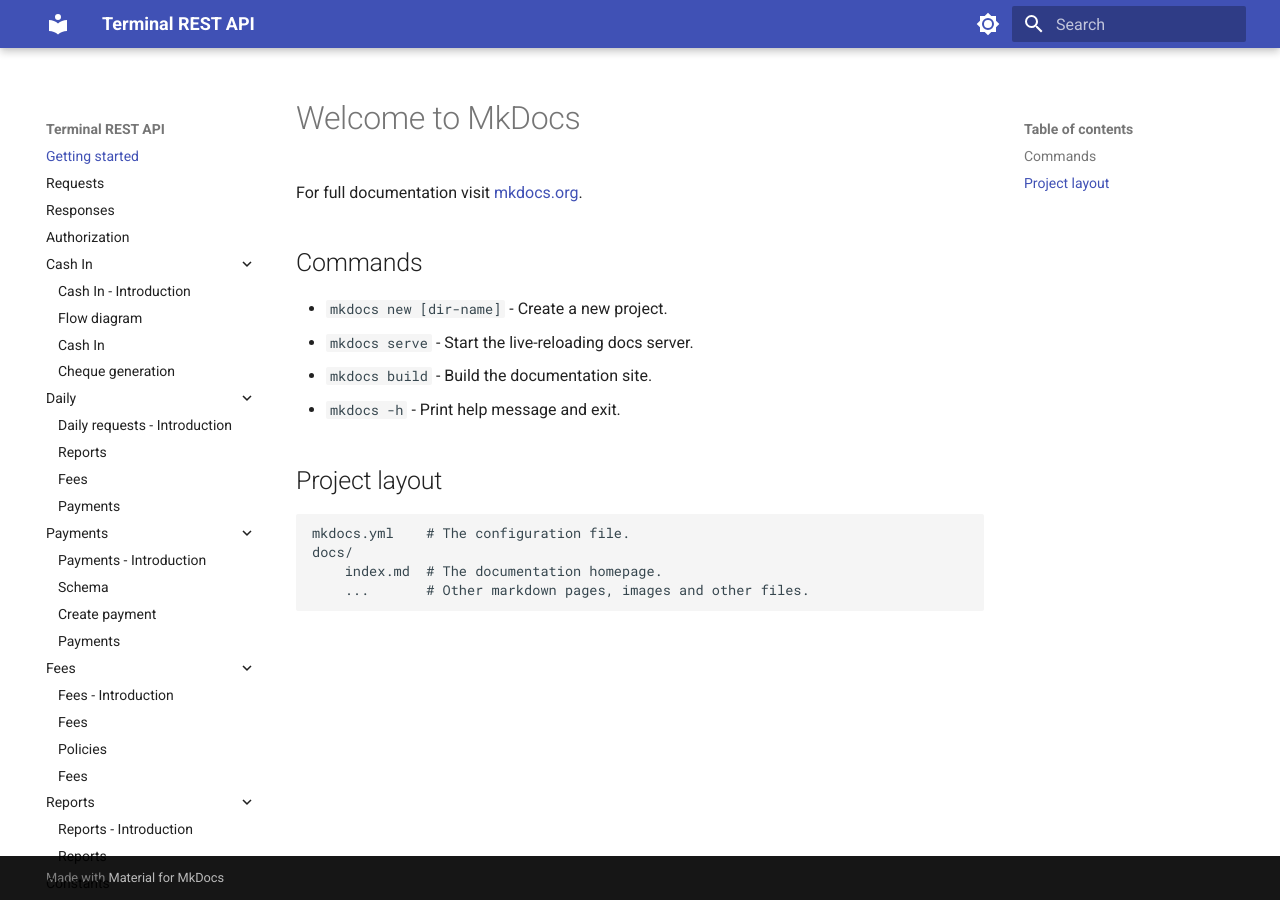
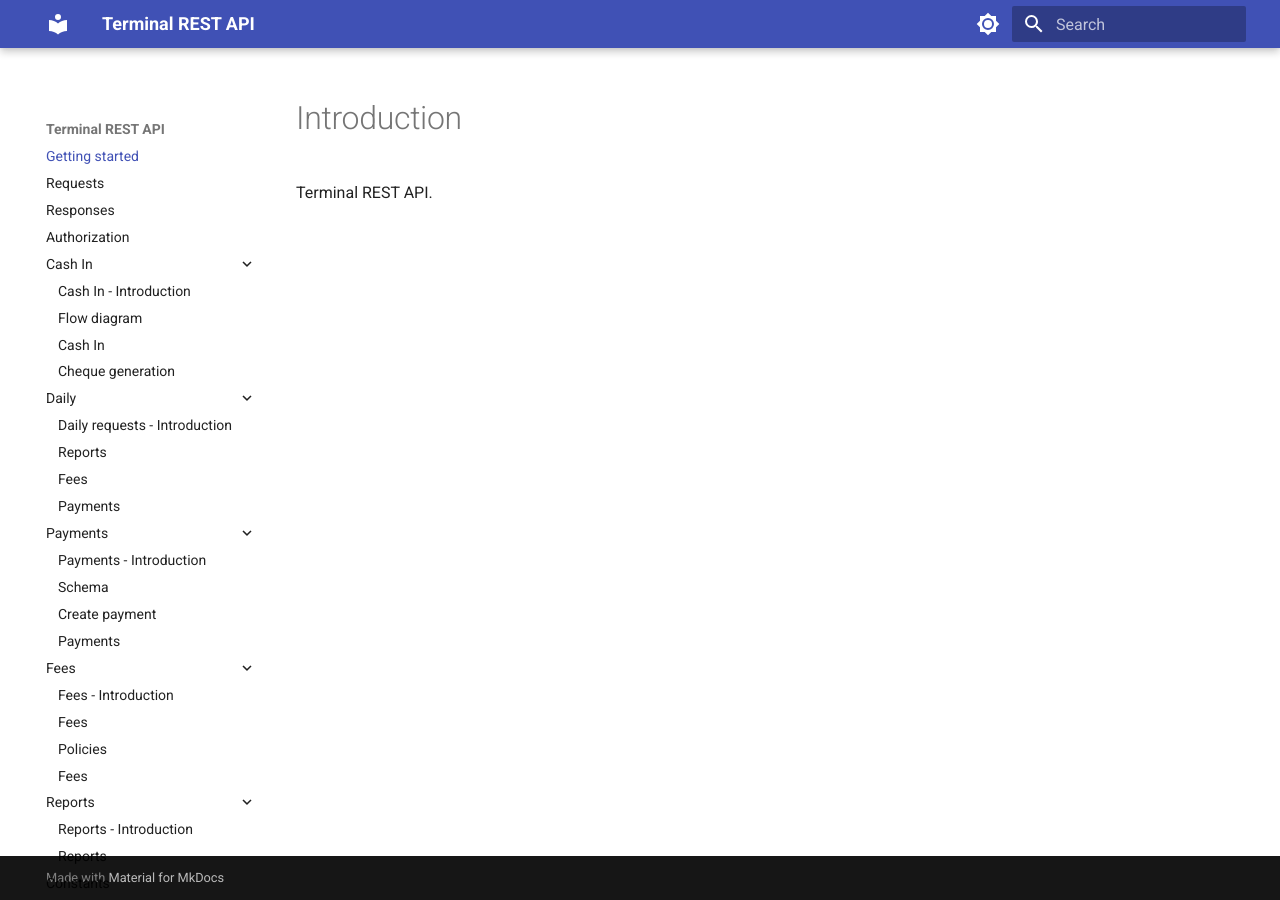
Before and after one commit to iumiCash/terminal-api, an MkDocs documentation site: the page built from docs/index.md, in a window 1280 px wide. Built offline with MkDocs 1.6.1 and Material for MkDocs 9.7.7, drawn with Linux system fonts in a browser that asks for light colours.

```diff
--- a/docs/index.md
+++ b/docs/index.md
@@ -1,17 +1,3 @@
-# Welcome to MkDocs
+# Introduction
 
-For full documentation visit [mkdocs.org](https://www.mkdocs.org).
-
-## Commands
-
-* `mkdocs new [dir-name]` - Create a new project.
-* `mkdocs serve` - Start the live-reloading docs server.
-* `mkdocs build` - Build the documentation site.
-* `mkdocs -h` - Print help message and exit.
-
-## Project layout
-
-    mkdocs.yml    # The configuration file.
-    docs/
-        index.md  # The documentation homepage.
-        ...       # Other markdown pages, images and other files.
+Terminal REST API.
```
Also changed, not shown: README.md (+2 -0 lines).
